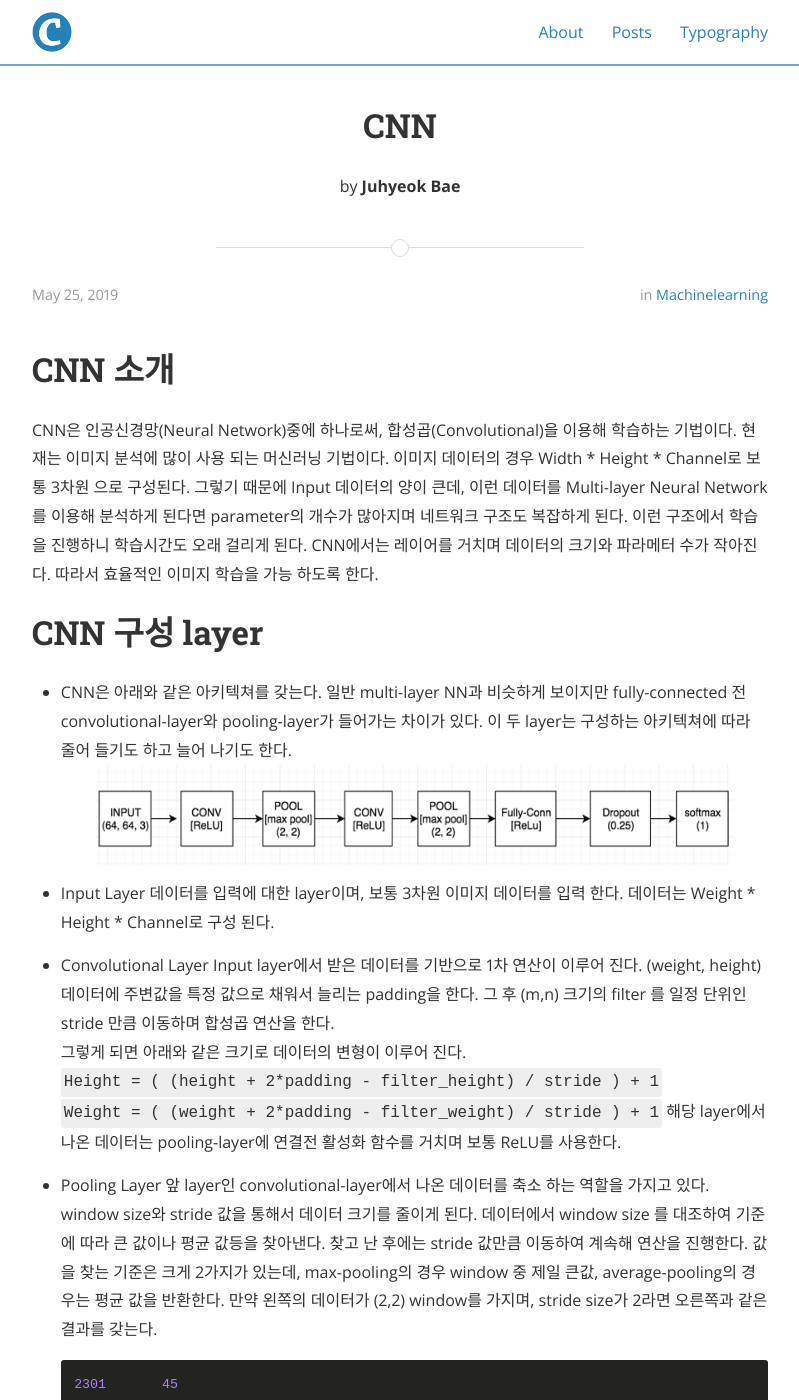
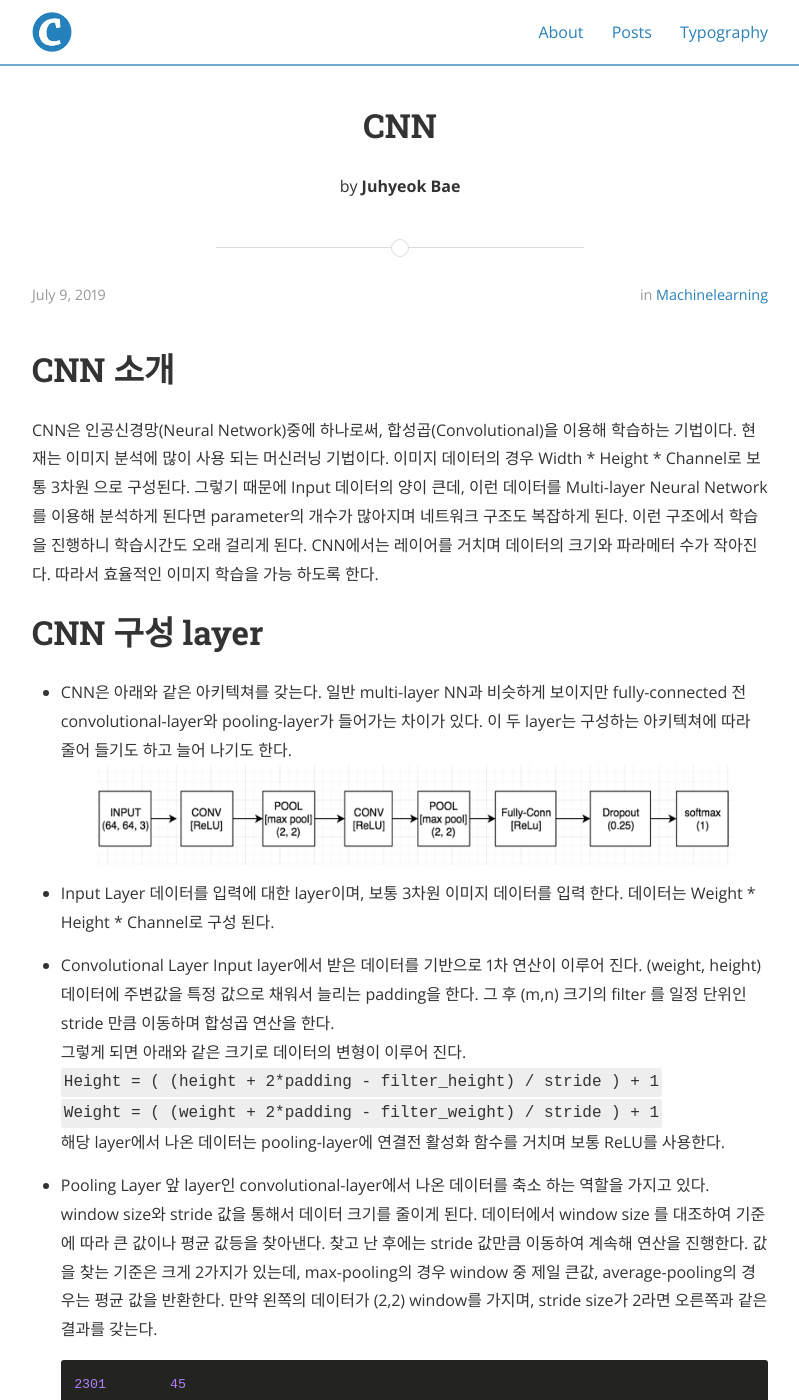
Before and after one commit to jukops/jukops.github.io, a Jekyll site: the page built from _posts/2019-07-09-ML-CNN.md, in a window 1280 px wide and 1400 px high. Shown: the whole window, without its empty margins (240-1039 px from the left). Built offline with Jekyll 4.4.1, drawn with Linux system fonts in a browser that asks for light colours; nearby versions of some CDN libraries; some of the changed text lies outside the part shown.

Commit message:
Change cnn

````diff
--- a/_posts/2019-07-09-ML-CNN.md
+++ b/_posts/2019-07-09-ML-CNN.md
@@ -1,7 +1,7 @@
 ---
 layout: post
 title:  "CNN"
-date:   2019-05-25 21:32:00
+date:   2019-07-09 03:29:00
 author: Juhyeok Bae
 categories: MachineLearning
 ---
@@ -27,7 +27,7 @@
   앞 layer인 convolutional-layer에서 나온 데이터를 축소 하는 역할을 가지고 있다. window size와 stride 값을 통해서 데이터 크기를 줄이게 된다. 데이터에서 window size 를 대조하여 기준에 따라 큰 값이나 평균 값등을 찾아낸다. 찾고 난 후에는 stride 값만큼 이동하여 계속해 연산을 진행한다. 값을 찾는 기준은 크게 2가지가 있는데, max-pooling의 경우 window 중 제일 큰값, average-pooling의 경우는 평균 값을 반환한다.
   만약 왼쪽의 데이터가 (2,2) window를 가지며, stride size가 2라면 오른쪽과 같은 결과를 갖는다.
   ```
-  2301       45
+  2301        45
   4253   ->  34
   1342
   0011
@@ -140,7 +140,7 @@
   ```
   cnn_model.summary()
   ```
-  ![CNN shape](/assets/img/cnn-shape.png){:width="400px" height="100px"}
+  ![CNN shape](/assets/img/cnn-shape.png)
 
 - model 학습
   ```
@@ -160,4 +160,4 @@
   print("%s: %.2f%%" %(cnn_model.metrics_names[1], test_score[1]*100))
   print("batch size: ", my_batch_size)
   ```
-  ![CNN shape](/assets/img/cnn-accuracy.png){:width="400px" height="100px"}
+  ![CNN shape](/assets/img/cnn-accuracy.png)
````
Also changed, not shown: other parts of _posts/2019-07-09-ML-CNN.md (+2 -2 lines).
